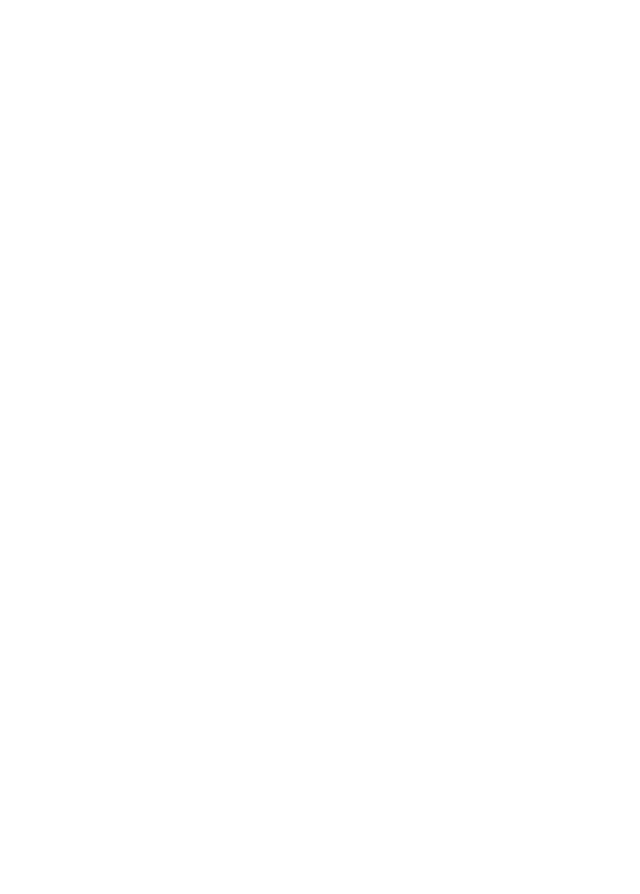
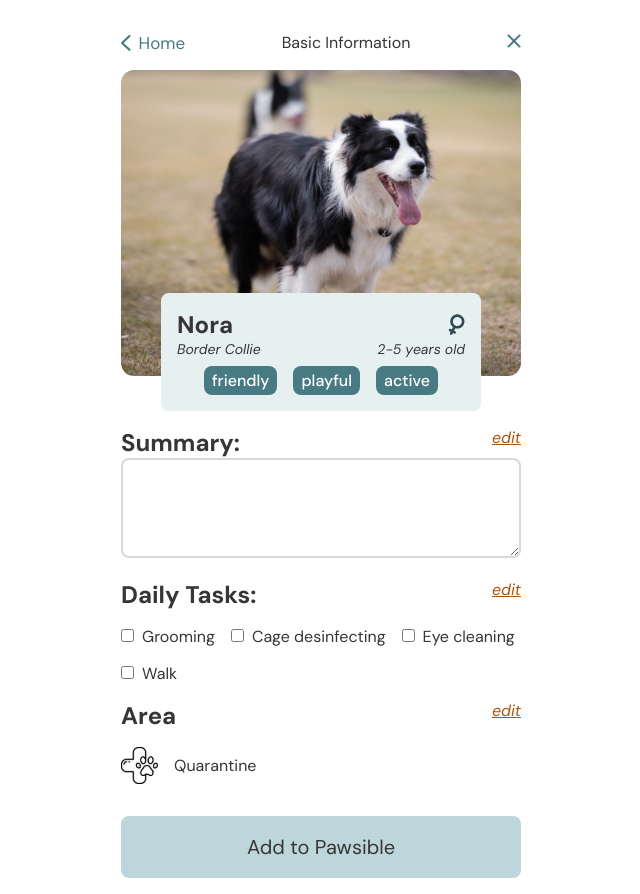
Before and after one commit to genesisvb/pawsible, a React (Create React App) app: page /review in a window 1280 px wide. Before the commit this address had no page. Shown: the whole page, without its empty margins (319-959 px from the left). Before the commit the page ends 800 px from the top, so only its background shows below. Built offline with nearby package versions, Linux system fonts and the light colour scheme.

Commit message:
Add review component and fix bugs

```diff
--- a/src/App.jsx
+++ b/src/App.jsx
@@ -5,6 +5,7 @@
 import IntakePage from "./pages/IntakePage/IntakePage";
 import ShelterArea from "./components/ShelterArea/ShelterArea";
 import Tasks from "./components/Tasks/Tasks";
+import Review from "./components/Review/Review";
 
 function App() {
   return (
@@ -16,6 +17,7 @@
           <Route path="/intake" element={<IntakePage />} />
           <Route path="/area" element={<ShelterArea />} />
           <Route path="/tasks" element={<Tasks />} />
+          <Route path="/review" element={<Review />} />
         </Routes>
       </BrowserRouter>
     </div>
--- /dev/null
+++ b/src/components/Review/Review.jsx
@@ -0,0 +1,102 @@
+import "./Review.scss";
+import Header from "../Header/Header";
+import femaleIcon from "../../assets/images/icons/female-icon.svg";
+import { Link } from "react-router-dom";
+import dogPic from "../../assets/images/border-collie.svg";
+import quarantineIcon from "../../assets/images/icons/quarantine.svg";
+
+function Review() {
+  return (
+    <>
+      <Header />
+      <div className="review">
+        <div>
+          <img className="review__img" src={dogPic} alt="pet" />
+        </div>
+
+        <div className="review__info-container">
+          <div className="review__info">
+            <div className="review__info-wrapper">
+              <h2>Nora</h2>
+              <img src={femaleIcon} alt="gender symbol" />
+            </div>
+
+            <div className="review__info-wrapper">
+              <p className="review__info-text">Border Collie</p>
+              <p className="review__info-text">2-5 years old</p>
+            </div>
+            <div className="review__info-character">
+              <p className="review__info-tag">friendly</p>
+              <p className="review__info-tag">playful</p>
+              <p className="review__info-tag">active</p>
+            </div>
+          </div>
+        </div>
+
+        <div className="review__info-wrapper">
+          <h2>Summary:</h2>
+          <Link className="review__info-link" to="/tasks">
+            edit
+          </Link>
+        </div>
+
+        <div>
+          <textarea className="review__info-textarea" type="text" />
+        </div>
+
+        <div className="review__info-wrapper">
+          <h2>Daily Tasks:</h2>
+          <Link className="review__info-link" to="/tasks">
+            edit
+          </Link>
+        </div>
+        <ul className="review__list">
+          <li className="review__list-item">
+            <label className="review__label" htmlFor="grooming">
+              <input className="review__input" type="checkbox" />
+              Grooming
+            </label>
+          </li>
+          <li className="review__list-item">
+            <label className="review__label" htmlFor="cageDesinfecting">
+              <input className="review__input" type="checkbox" />
+              Cage desinfecting
+            </label>
+          </li>
+          <li className="review__list-item">
+            <label className="review__label" htmlFor="eyeCleaning">
+              <input className="review__input" type="checkbox" />
+              Eye cleaning
+            </label>
+          </li>
+          <li className="review__list-item">
+            <label className="review__label" htmlFor="walk">
+              <input className="review__input" type="checkbox" />
+              Walk
+            </label>
+          </li>
+        </ul>
+
+        <div className="review__info-wrapper">
+          <h2 className="review__title">Area</h2>
+          <Link className="review__info-link" to="/area">
+            edit
+          </Link>
+        </div>
+
+        <div className="review__info-area">
+          <img className="review__info-icon" src={quarantineIcon} alt="icon" />
+          <p>Quarantine</p>
+        </div>
+
+        <div className="form__button-wrapper">
+          <Link to="/" className="form__button">
+            Add to Pawsible
+          </Link>
+        </div>
+      </div>
+    </>
+  );
+}
+
+export default Review;
--- /dev/null
+++ b/src/components/Review/Review.scss
@@ -0,0 +1,93 @@
+@use "../../styles/partials/variables" as *;
+
+.review {
+  &__img {
+    width: 100%;
+  }
+
+  &__info-container {
+    position: relative;
+    margin-bottom: 1rem;
+  }
+
+  &__info {
+    background-color: $primary-color-light;
+    padding: 1rem;
+    width: 80%;
+    margin: auto;
+    margin-top: -5.5rem;
+    border-radius: 8px;
+  }
+
+  &__info-wrapper {
+    display: flex;
+    justify-content: space-between;
+  }
+
+  &__info-text {
+    margin-bottom: 0.5rem;
+    font-size: 0.875rem;
+    font-style: italic;
+  }
+
+  &__info-character {
+    display: flex;
+    gap: 1rem;
+    justify-content: center;
+  }
+
+  &__info-tag {
+    background-color: $primary-color-base;
+    color: #fff;
+    padding: 0.25rem 0.5rem;
+    font-weight: 500;
+    border-radius: 8px;
+    font-size: 1rem;
+  }
+
+  &__info-link {
+    color: #ac550f;
+    font-style: italic;
+    font-weight: 1rem;
+  }
+
+  &__info-textarea {
+    width: 100%;
+    border: 2px solid #d9d9d9;
+    height: 100px;
+    border-radius: 8px;
+    margin-bottom: 1rem;
+  }
+
+  &__list {
+    display: flex;
+    padding: 1rem 0;
+    justify-content: left;
+    flex-wrap: wrap;
+    gap: 1rem;
+  }
+
+  &__list-item {
+    list-style-type: none;
+  }
+
+  &__input {
+    margin-right: 0.5rem;
+  }
+
+  &__info-area {
+    display: flex;
+    align-items: center;
+    gap: 1rem;
+    margin-bottom: 2rem;
+  }
+
+  &__title {
+    margin-bottom: 1rem;
+  }
+
+  &__info-icon {
+    height: 2.3125rem;
+    width: 2.3125rem;
+  }
+}
--- a/src/components/Tasks/Tasks.jsx
+++ b/src/components/Tasks/Tasks.jsx
@@ -6,7 +6,7 @@
   return (
     <div>
       <Header />
-      <h2 className="tasks__title">Add daily tasks</h2>
+      <h2 className="tasks__title-2">Add daily tasks</h2>
       <ul className="tasks__list">
         <li className="tasks__list-item">
           <label className="tasks__label" htmlFor="grooming">
--- a/src/components/Tasks/Tasks.scss
+++ b/src/components/Tasks/Tasks.scss
@@ -1,7 +1,7 @@
 @use "../../styles/partials/variables" as *;
 
 .tasks {
-  &__title {
+  &__title-2 {
     margin-bottom: 1rem;
     font-weight: 700;
     padding: 3rem 0 0;
```
Also changed, not shown: src/assets/images/icons/female-icon.svg (added).
